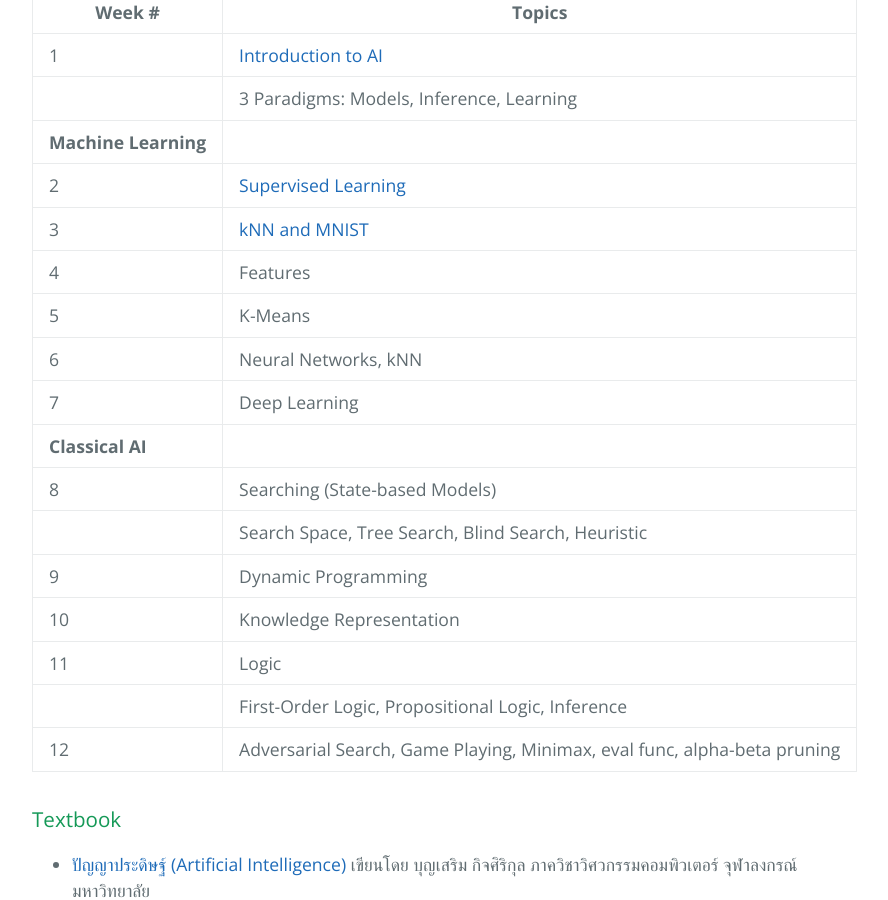
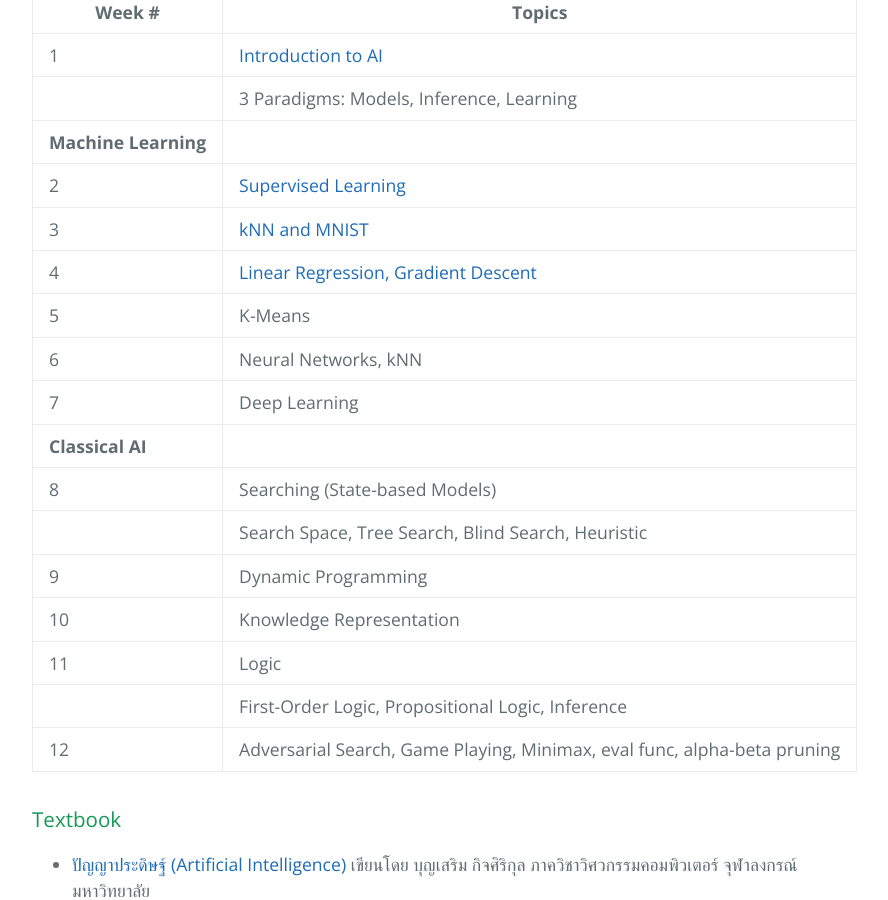
Before and after one commit to pratch/ml_course, a Jekyll site: the page built from index.md, in a window 1280 px wide and 900 px high, scrolled down 1521 px. Shown: the whole window, without its empty margins (192-1080 px from the left). Built offline with Jekyll 4.4.1, drawn with Linux system fonts in a browser that asks for light colours.

Commit message:
Update index.md

```diff
--- a/index.md
+++ b/index.md
@@ -49,7 +49,7 @@ layout: default
 | **Machine Learning** ||
 | 2 | [Supervised Learning](2%20-%20Supervised.pdf) |
 | 3 | [kNN and MNIST](3%20-%20kNN%20and%20MNIST.pdf)|
-| 4 | Features |
+| 4 | [Linear Regression, Gradient Descent](4%20-%20Linear%20Regression.pdf) |
 | 5 | K-Means |
 | 6 | Neural Networks, kNN |
 | 7 | Deep Learning |
```
